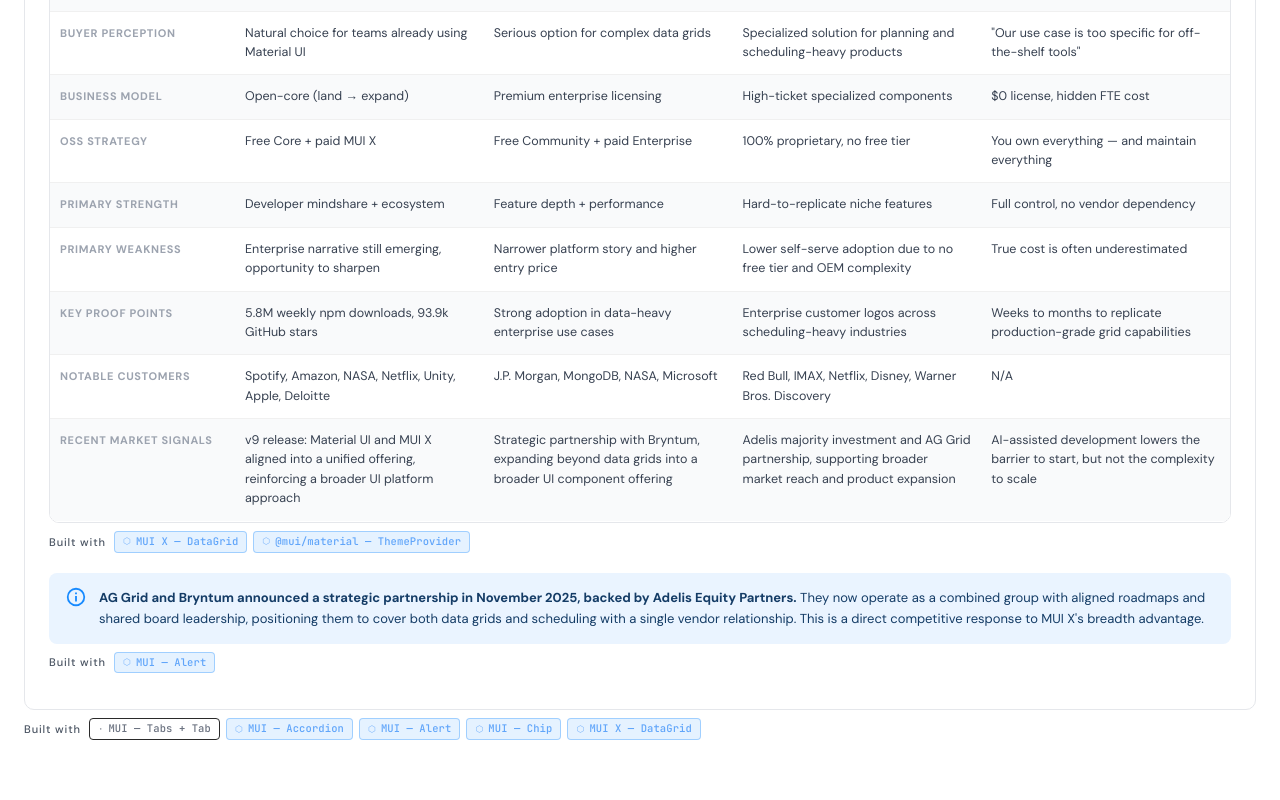
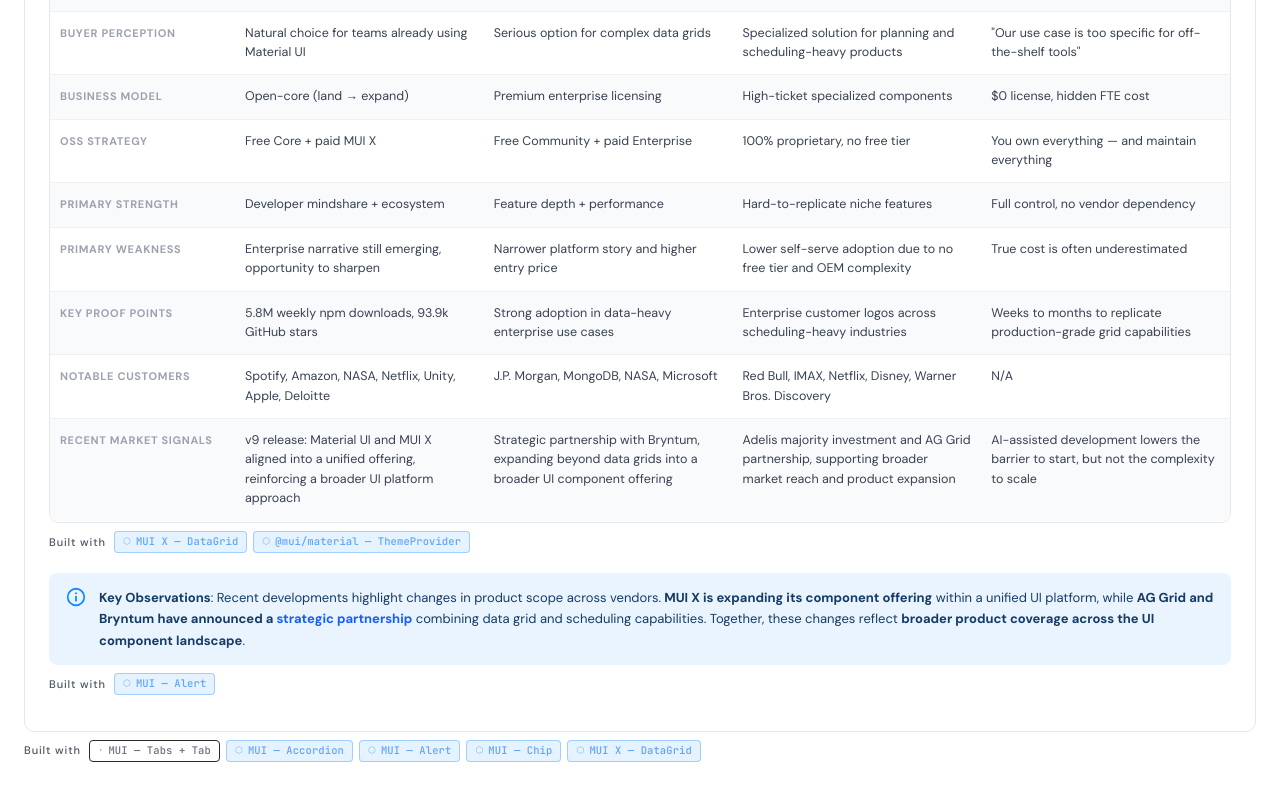
Before and after one commit to LaureBrosseau/react-ui-components-comparison, a React (Vite) app: page /pmm in a window 1280 px wide. Shown: the part 481-1281 px from the top of the page. Built offline with nearby package versions, Linux system fonts and the light colour scheme; what ag-grid-community would draw is missing.

Commit message:
insights & observations

```diff
--- a/src/pages/PMMAnalysis.jsx
+++ b/src/pages/PMMAnalysis.jsx
@@ -321,8 +321,8 @@
           severity="info"
           sx={{ '& .MuiAlert-message': { fontSize: '13px', lineHeight: '1.65' } }}
         >
-          <strong>AG Grid and Bryntum announced a strategic partnership in November 2025, backed by Adelis Equity Partners.</strong>{' '}
-          They now operate as a combined group with aligned roadmaps and shared board leadership, positioning them to cover both data grids and scheduling with a single vendor relationship. This is a direct competitive response to MUI X's breadth advantage.
+        <strong>Key Observations</strong>: Recent developments highlight changes in product scope across vendors.
+        <strong> MUI X is expanding its component offering</strong> within a unified UI platform, while <strong>AG Grid and Bryntum have announced a <a href="https://bryntum.com/blog/bryntum-and-ag-grid-join-forces/" target="_blank" rel="noopener noreferrer" className="text-blue-600 hover:text-blue-800" title="AG Grid & Bryntum partnership announcement">strategic partnership</a></strong> combining data grid and scheduling capabilities. Together, these changes reflect <strong>broader product coverage across the UI component landscape</strong>.{' '}
         </Alert>
         <TechLabel tags={['MUI — Alert']} />
       </div>
```
